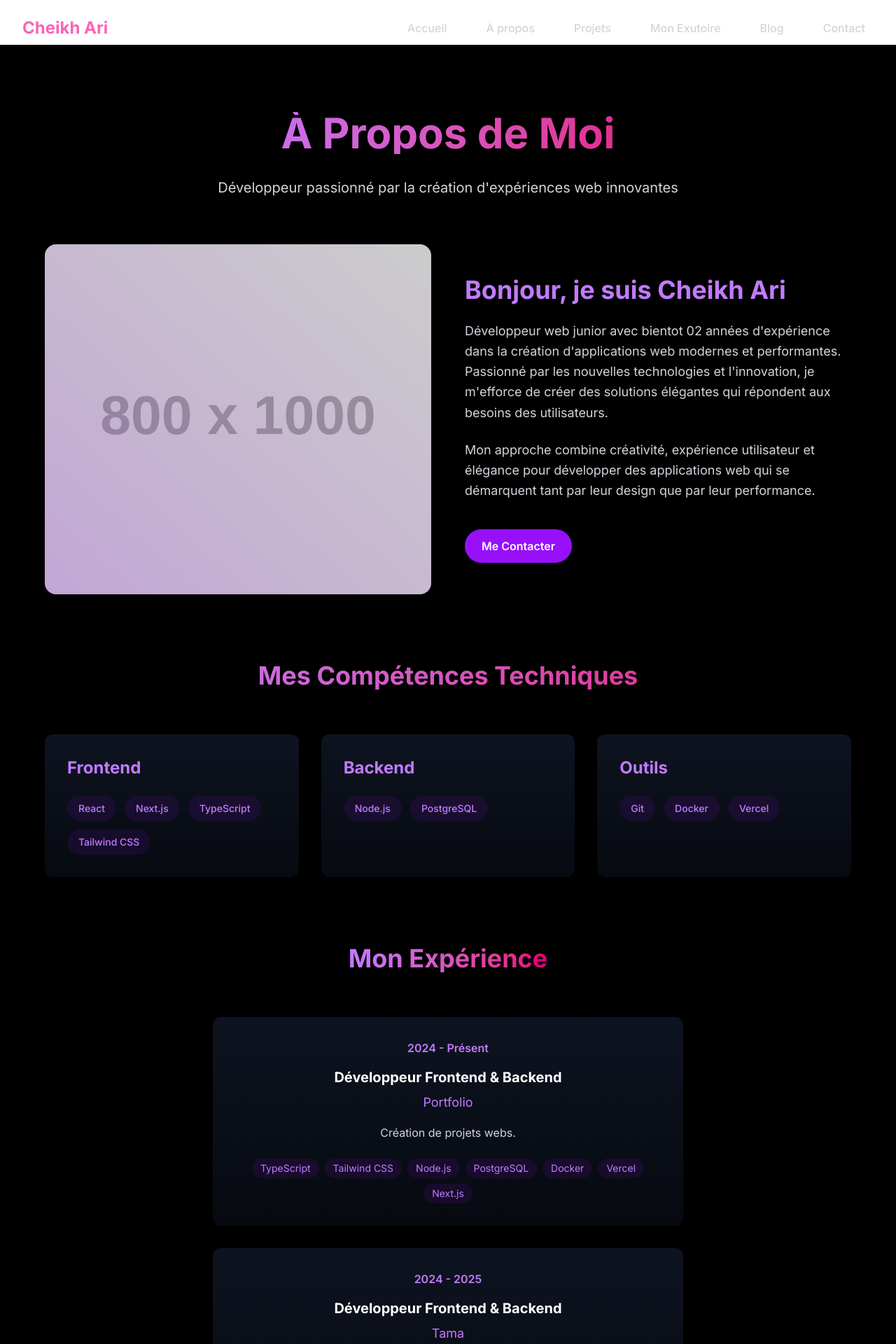
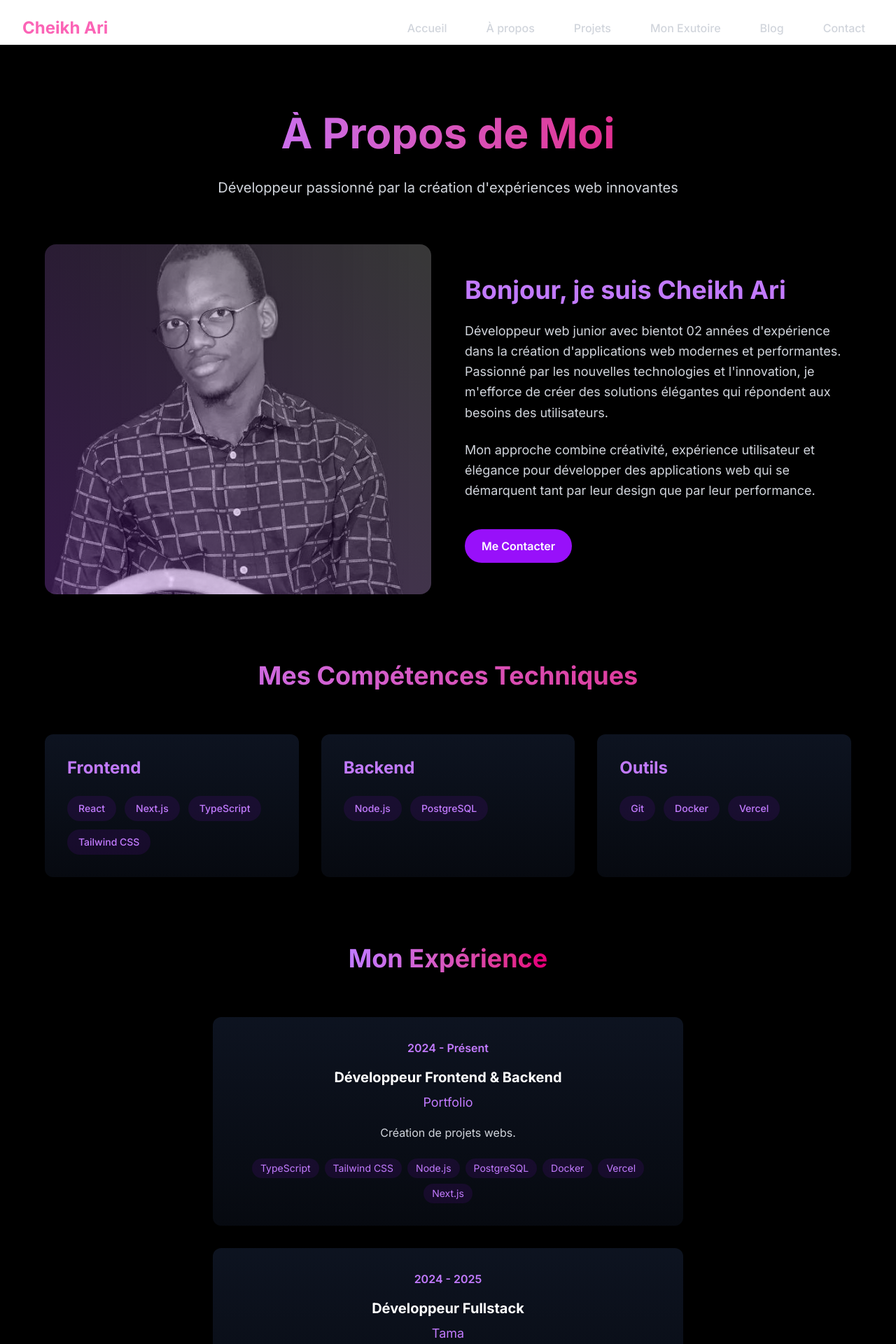
Before and after one commit to Exutoire03/cheikh-ari, a Next.js app: page /about in a window 1280 px wide. Shown: the top 1920 px of the page at 70% size. Built offline with nearby package versions, Linux system fonts and the light colour scheme.

Commit message:
update about-us

```diff
--- a/src/app/about/page.tsx
+++ b/src/app/about/page.tsx
@@ -11,7 +11,7 @@ export default function AboutPage() {
     },
     {
       period: '2024 - 2025',
-      title: 'Développeur Frontend & Backend',
+      title: 'Développeur Fullstack',
       company: 'Tama',
       description: 'Création d\'interfaces utilisateur modernes et réactives, optimisation des performances.',
       technologies: ['TypeScript', 'Tailwind CSS', 'Node.js', 'PostgreSQL', 'Docker', 'Vercel', 'Next.js']
@@ -114,7 +114,7 @@ export default function AboutPage() {
           <div className="relative h-[400px] md:h-[500px] rounded-2xl overflow-hidden">
             <div className="absolute inset-0 bg-gradient-to-tr from-purple-600/20 to-transparent z-10"></div>
             <Image
-              src="https://placehold.co/800x1000/222222/cccccc?text=Votre+Photo"
+              src="/projects/ari.jpg"
               alt="Photo de profil"
               fill
               className="object-cover"
```
Also changed, not shown: public/projects/ari.jpg (added), public/projects/arii.jpg (added).
